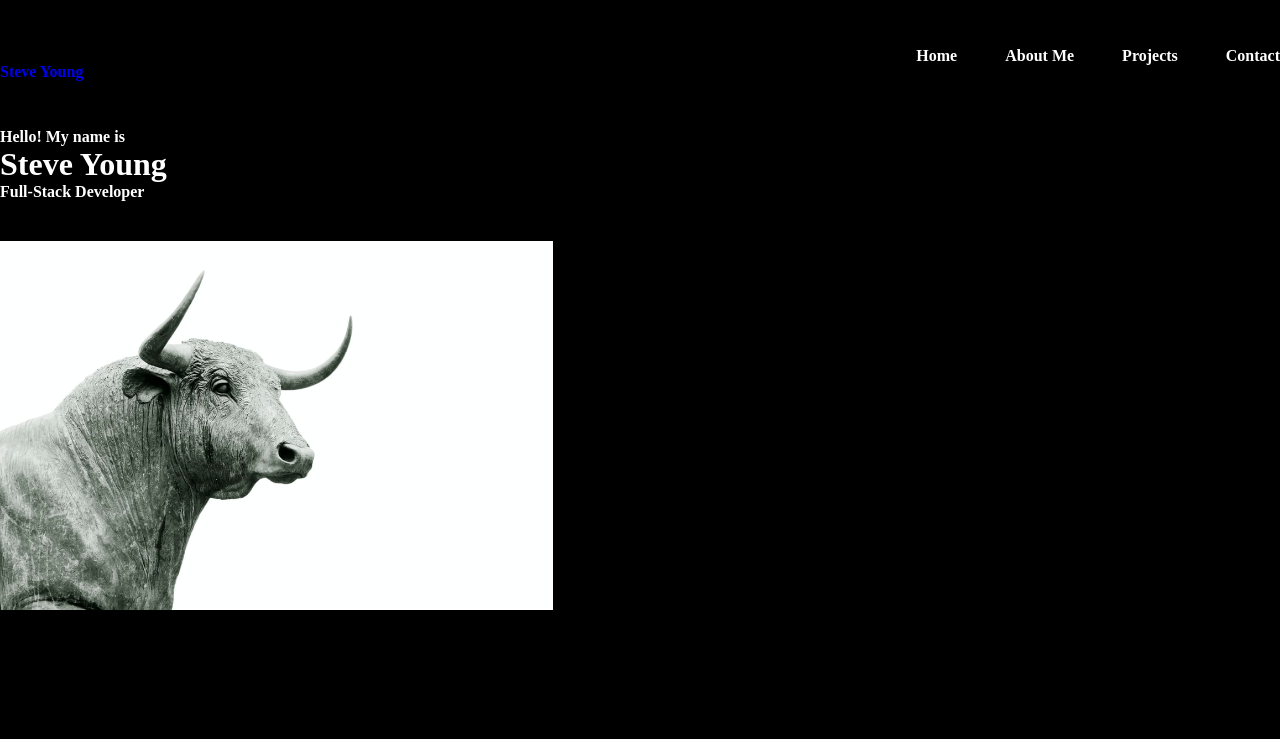
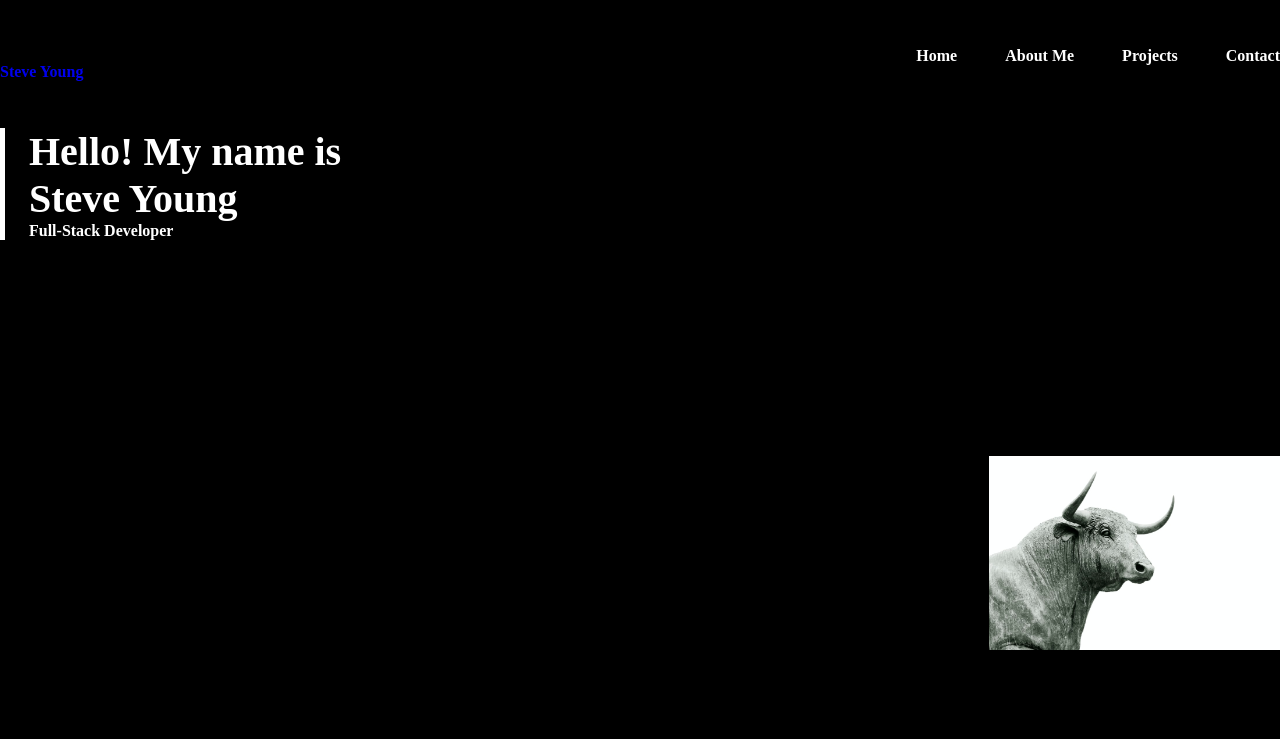
Before and after one commit to censoredbythefcc95/censoredbythefcc.github.io, a plain HTML site: page index.html in a window 1280 px wide. Drawn offline with nearby package versions, Linux system fonts and the light colour scheme; no server answers.

Commit message:
More progress on home page

```diff
--- a/css/style.css
+++ b/css/style.css
@@ -216,3 +216,29 @@
       height: calc(100vh - 3rem);
       background-color: var(--black-color);
   }
+
+  .information_home {
+      padding-left: 1.5rem;
+      border-left: 5px solid var(--white-color);
+      z-index: var(--z-tooltip);
+  }
+
+  .introduction-text {
+      font-size: var(--h1-font-size);
+  }
+
+  .name-text {
+      font-size: var(--h1-font-size);
+  }
+
+  .skill-text {
+    font-size: var(--h2-font-size);
+  }
+
+  .image_home {
+      position: absolute;
+      right: 0;
+      bottom: 0;
+      width: 291px;
+      z-index: var(--z-normal);
+  }
```
